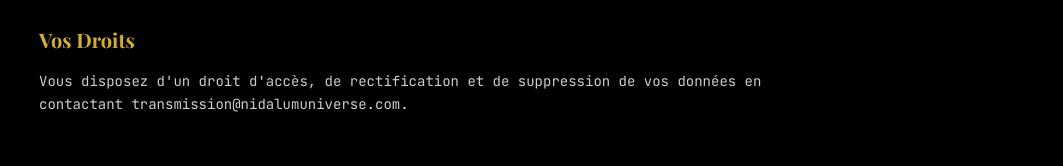
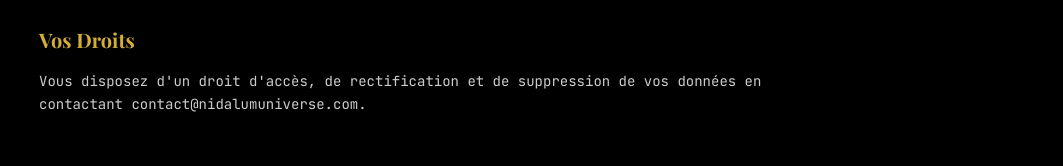
Before and after one commit to doumpedro-lab/nidalum-platform, a Next.js app in the folder apps/web/: page /legal/politique-confidentialite in a window 1280 px wide. Shown: the part 501-667 px from the top of the page, without its empty margins (217-1280 px from the left). Built offline with nearby package versions, Linux system fonts and the light colour scheme; no server answers; a web font is replaced by a local one.

Commit message:
chore: Apply Executive Decision 086 & 087 (Freeze architecture, Update contact emails)

```diff
--- a/apps/web/src/app/contact/page.tsx
+++ b/apps/web/src/app/contact/page.tsx
@@ -6,7 +6,7 @@ export default function ContactPage() {
         <div className="font-mono text-white/80 space-y-8 leading-relaxed">
           <p>Pour toute requête technique, accès ou presse :</p>
           <div className="border border-white/20 p-8">
-            <p className="text-gold">transmission@nidalumuniverse.com</p>
+            <p className="text-gold">contact@nidalumuniverse.com</p>
           </div>
           <p className="text-sm text-white/50">
             Nous répondons exclusivement aux membres enregistrés et aux partenaires approuvés.
--- a/apps/web/src/app/legal/mentions-legales/page.tsx
+++ b/apps/web/src/app/legal/mentions-legales/page.tsx
@@ -6,7 +6,7 @@ export default function MentionsLegalesPage() {
         <div className="font-mono text-sm text-white/80 space-y-6 leading-relaxed">
           <p>Le site nidalumuniverse.com est édité par NIDALUM.</p>
           <p><strong>Hébergement :</strong> Vercel Inc., 340 S Lemon Ave #4133 Walnut, CA 91789, USA.</p>
-          <p><strong>Contact :</strong> transmission@nidalumuniverse.com</p>
+          <p><strong>Contact :</strong> contact@nidalumuniverse.com</p>
           <p>L'ensemble de ce site relève des législations françaises et internationales sur le droit d'auteur et la propriété intellectuelle. Tous les droits de reproduction sont réservés.</p>
         </div>
       </div>
--- a/apps/web/src/app/legal/politique-confidentialite/page.tsx
+++ b/apps/web/src/app/legal/politique-confidentialite/page.tsx
@@ -12,7 +12,7 @@ export default function PolitiqueConfidentialitePage() {
           <p>Nous utilisons des outils d'analyse (Microsoft Clarity, GA4) de manière anonymisée pour comprendre l'utilisation du système NIDALUM et améliorer l'expérience. Vous pouvez vous y opposer via les paramètres de votre navigateur.</p>
 
           <h2 className="text-xl text-gold mt-8 mb-4">Vos Droits</h2>
-          <p>Vous disposez d'un droit d'accès, de rectification et de suppression de vos données en contactant transmission@nidalumuniverse.com.</p>
+          <p>Vous disposez d'un droit d'accès, de rectification et de suppression de vos données en contactant contact@nidalumuniverse.com.</p>
         </div>
       </div>
     </main>
```
